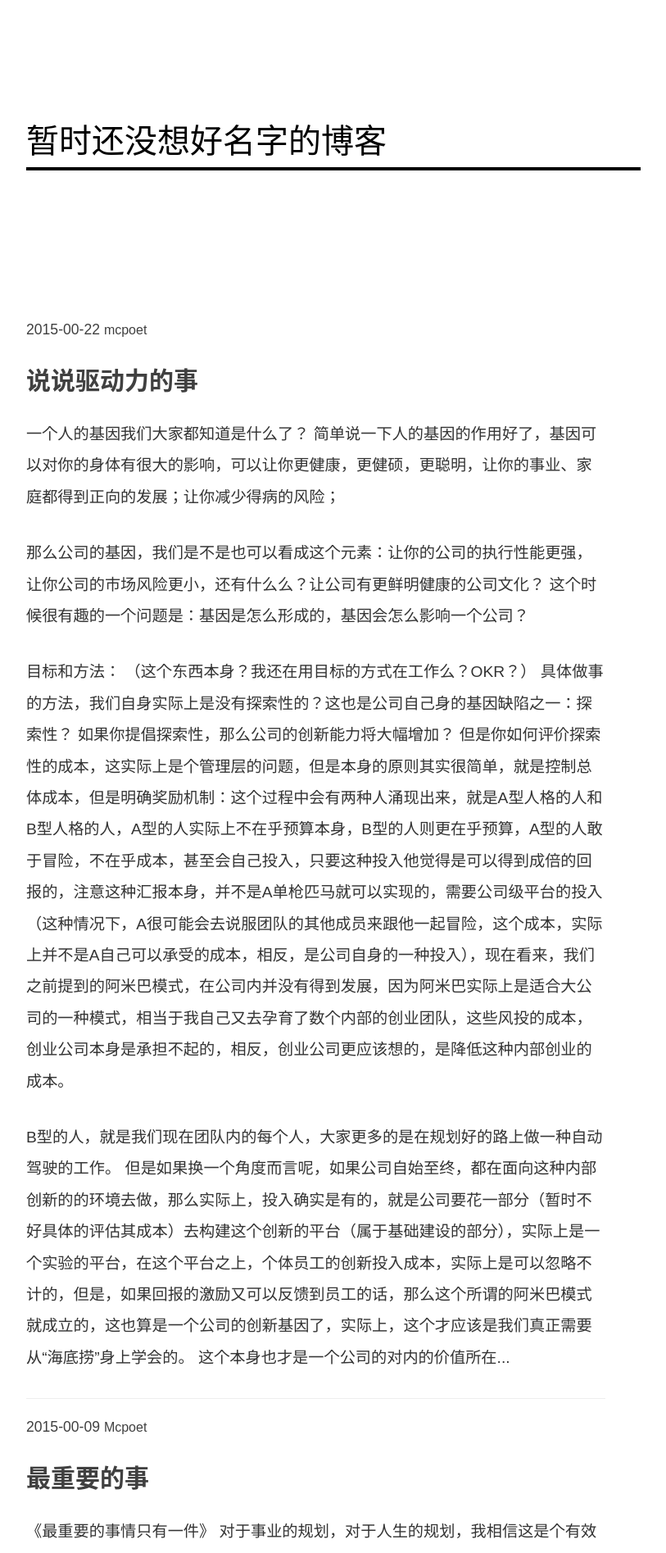
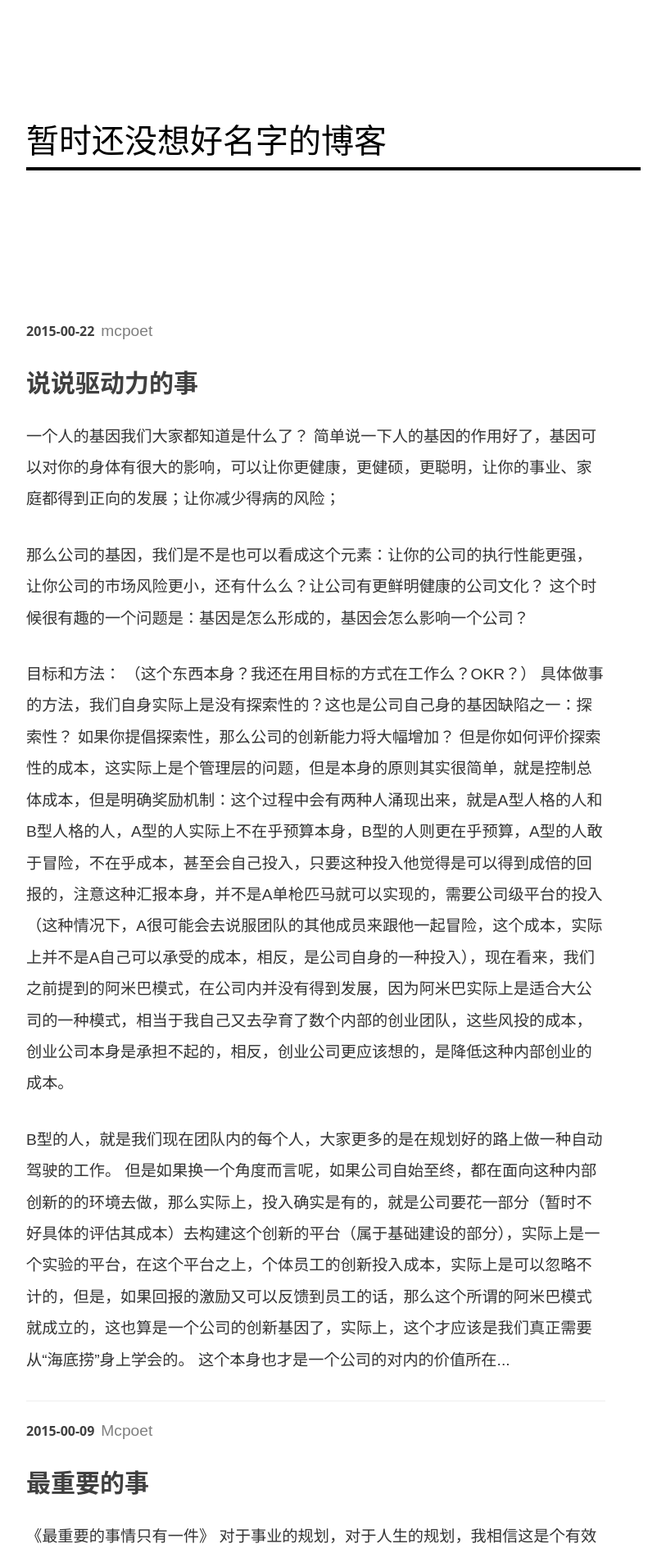
Before and after one commit to queryfish/yetanotherblogger, a Jekyll site: the page built from index.html, in a window 1280 px wide. Shown: the top 1895 px of the page at 82% size, without its empty margins (233-1046 px from the left). Built offline with Jekyll 4.4.1, drawn with Linux system fonts in a browser that asks for light colours; nearby versions of some CDN libraries; the list of posts is cut into pages by our own code; comment, search, counter and statistics services are not loaded.

Commit message:
we really do...

```diff
--- a/css/hux-blog.css
+++ b/css/hux-blog.css
@@ -525,8 +525,9 @@ pre code {
 }
 
 span.post-meta-date {
-  font-family:  PingFangSC-Medium, sans-serif ;
-  font-size: 110%;
+  font-family:  "Open Sans" ;
+  font-weight: bold;
+  font-size: 100%;
 }
 
 .post-preview > .post-meta-author {
@@ -535,8 +536,10 @@ span.post-meta-date {
 }
 
 span.post-meta-author {
-  font-family:  PingFangSC-Light, sans-serif ;
-  font-size: 100%;
+  font-family:  PingFangSC-Thin, sans-serif ;
+  font-size: 120%;
+  margin-left: 0.2em;
+  color: gray;
 }
 
 .post-preview > .post-meta > a {
```
